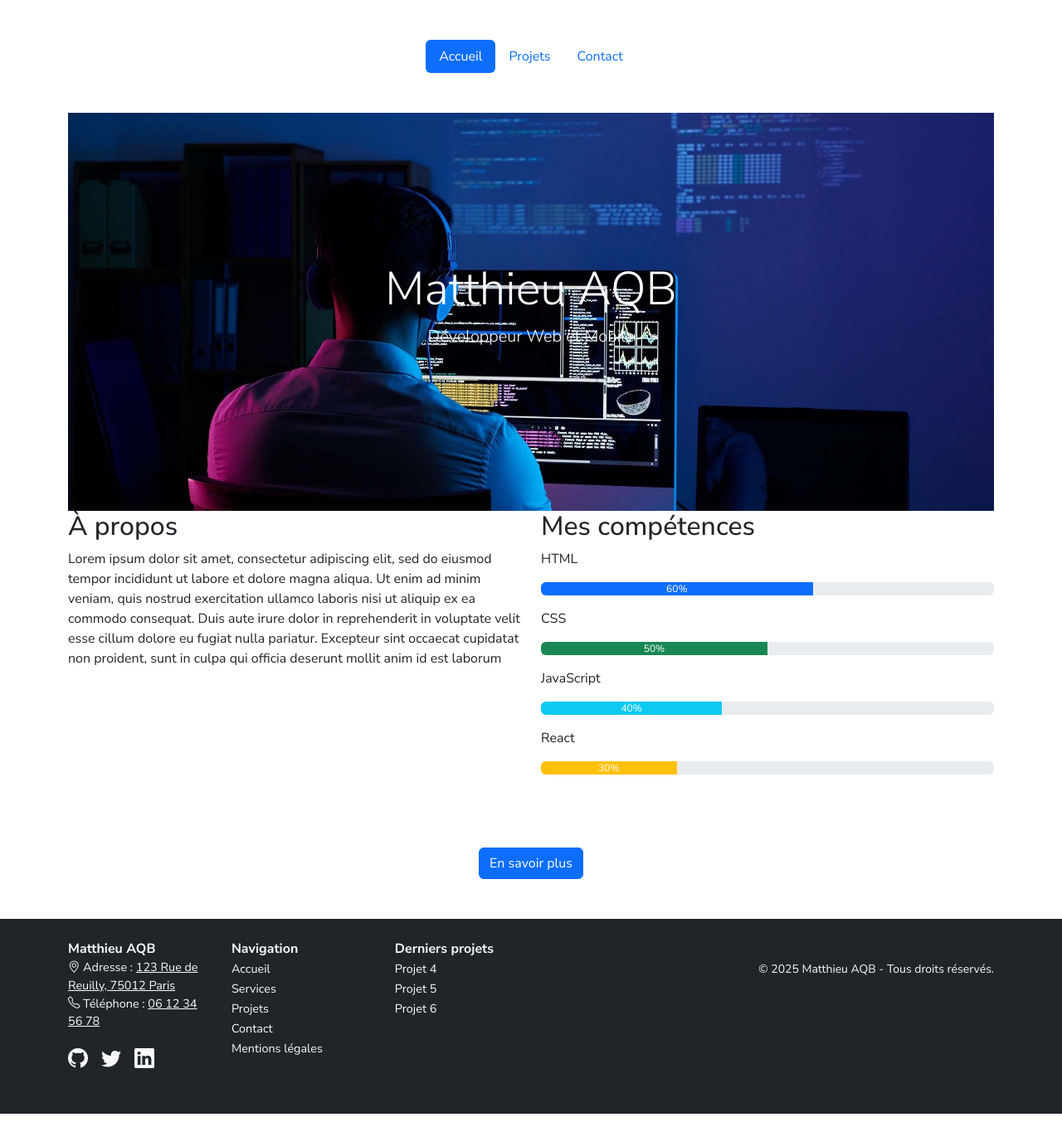
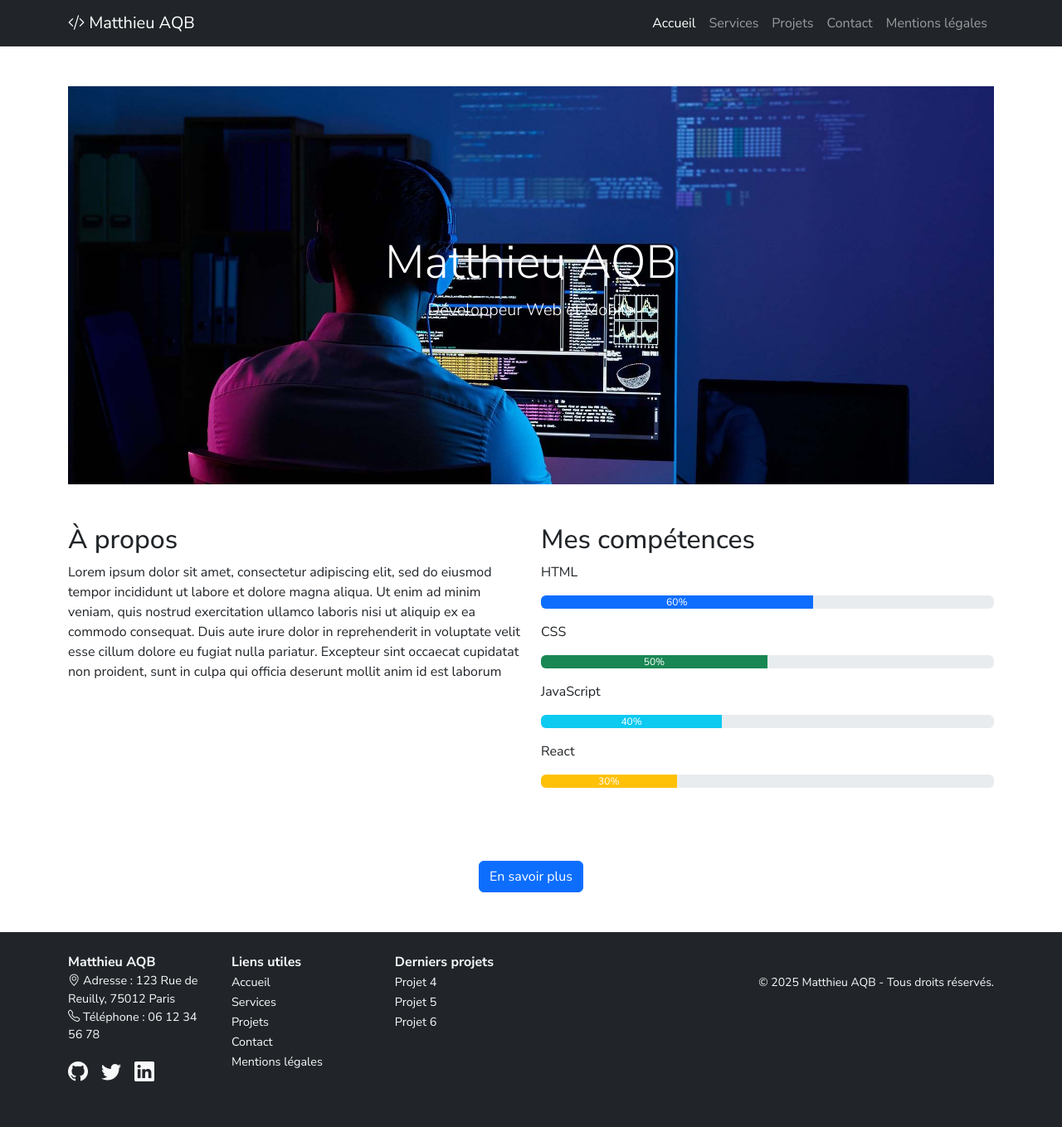
Before and after one commit to Matth-del4/mon-portfolio-react, a React (Create React App) app: page / in a window 1280 px wide. Shown: the whole page at 83% size. Built offline with nearby package versions, Linux system fonts and the light colour scheme.

Commit message:
Ajout espace entre header et section ur la page accueil

```diff
--- a/src/App.js
+++ b/src/App.js
@@ -8,6 +8,7 @@
 import Contact from "./pages/contact";
 import Services from "./pages/service";
 import Mentions from "./pages/mentions";
+import Header from "./components/header";
 import headercomp from "./components/headercomp";
 import Footer from "./components/footer";
 import "bootstrap-icons/font/bootstrap-icons.css";
@@ -15,27 +16,8 @@
 function App() {
   return (
     <BrowserRouter>
+      <Header />
       <div className="container mt-5">
-        <nav className="mb-5">
-          <ul className="nav nav-pills justify-content-center">
-            <li className="nav-item">
-              <NavLink to="/" className="nav-link" end>
-                Accueil
-              </NavLink>
-            </li>
-            <li className="nav-item">
-              <NavLink to="/projets" className="nav-link">
-                Projets
-              </NavLink>
-            </li>
-            <li className="nav-item">
-              <NavLink to="/contact" className="nav-link">
-                Contact
-              </NavLink>
-            </li>
-          </ul>
-        </nav>
-
         <Routes>
           <Route path="/" element={<Accueil />} />
           <Route path="/service" element={<Services />} />
--- a/src/components/footer.js
+++ b/src/components/footer.js
@@ -7,7 +7,6 @@
     <footer className="footer bg-dark text-light py-4 mt-5">
       <div className="container">
         <div className="row">
-          {/* Colonne 1 : Infos de contact */}
           <div className="col-md-4 mb-4">
             <strong>Matthieu AQB</strong>
             <p>
@@ -16,14 +15,17 @@
                 href="https://www.google.com/maps/dir/123+Rue+de+Reuilly,+Paris//@48.840703,2.3124768,12z"
                 target="_blank"
                 rel="noopener noreferrer"
-                className="text-light text-decoration-underline"
+                className="text-light text-decoration-none"
               >
                 123 Rue de Reuilly, 75012 Paris
               </a>
             </p>
             <p>
               <i className="bi bi-telephone"></i> Téléphone :{" "}
-              <a href="tel:+33612345678" className="text-light">
+              <a
+                href="tel:+33612345678"
+                className="text-light text-decoration-none"
+              >
                 06 12 34 56 78
               </a>
             </p>
@@ -32,7 +34,7 @@
                 href="https://github.com/Matth-del4/"
                 target="_blank"
                 rel="noopener noreferrer"
-                className="text-light"
+                className="text-light text-decoration-none"
               >
                 <i className="bi bi-github" style={{ fontSize: "1.5rem" }}></i>
               </a>
@@ -58,9 +60,8 @@
             </div>
           </div>
 
-          {/* Colonne 2 : Navigation */}
           <div className="col-md-4 mb-4">
-            <strong>Navigation</strong>
+            <strong>Liens utiles</strong>
             <ul className="list-unstyled">
               <li>
                 <Link to="/" className="text-light text-decoration-none">
@@ -93,7 +94,6 @@
             </ul>
           </div>
 
-          {/* Colonne 3 : Derniers projets */}
           <div className="col-md-4 mb-4">
             <strong>Derniers projets</strong>
             <ul className="list-unstyled">
--- /dev/null
+++ b/src/components/header.js
@@ -0,0 +1,60 @@
+import React from "react";
+import { NavLink } from "react-router-dom";
+import "bootstrap/dist/css/bootstrap.min.css";
+import "bootstrap-icons/font/bootstrap-icons.css";
+
+function Header() {
+  return (
+    <nav className="navbar navbar-expand-lg navbar-dark bg-dark">
+      <div className="container">
+        <NavLink className="navbar-brand" to="/">
+          <i className="bi bi-code-slash"></i> Matthieu AQB
+        </NavLink>
+
+        <button
+          className="navbar-toggler"
+          type="button"
+          data-bs-toggle="collapse"
+          data-bs-target="#navbarNav"
+          aria-controls="navbarNav"
+          aria-expanded="false"
+          aria-label="Toggle navigation"
+        >
+          <span className="navbar-toggler-icon"></span>
+        </button>
+
+        <div className="collapse navbar-collapse" id="navbarNav">
+          <ul className="navbar-nav ms-auto">
+            <li className="nav-item">
+              <NavLink to="/" className="nav-link" end>
+                Accueil
+              </NavLink>
+            </li>
+            <li className="nav-item">
+              <NavLink to="/service" className="nav-link">
+                Services
+              </NavLink>
+            </li>
+            <li className="nav-item">
+              <NavLink to="/projets" className="nav-link">
+                Projets
+              </NavLink>
+            </li>
+            <li className="nav-item">
+              <NavLink to="/contact" className="nav-link">
+                Contact
+              </NavLink>
+            </li>
+            <li className="nav-item">
+              <NavLink to="/mentions" className="nav-link">
+                Mentions légales
+              </NavLink>
+            </li>
+          </ul>
+        </div>
+      </div>
+    </nav>
+  );
+}
+
+export default Header;
--- a/src/pages/accueil.js
+++ b/src/pages/accueil.js
@@ -22,7 +22,7 @@
         <p className="lead">Développeur Web et Mobile</p>
       </header>
 
-      <div className="row">
+      <div className="row mt-5">
         <section className="col-md-6 mb-4">
           <h2>À propos</h2>
           <p>
```
